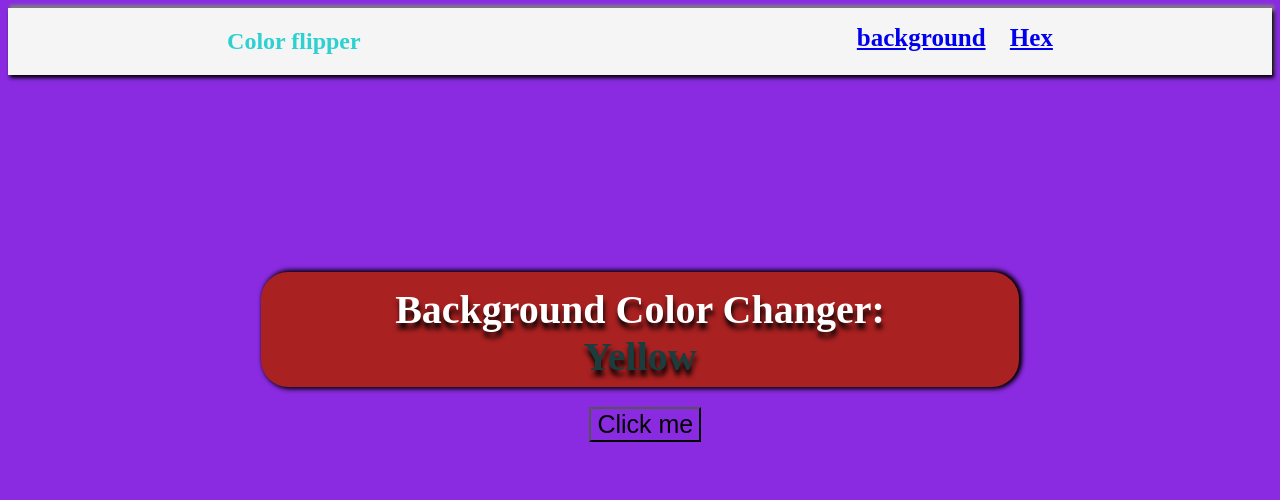
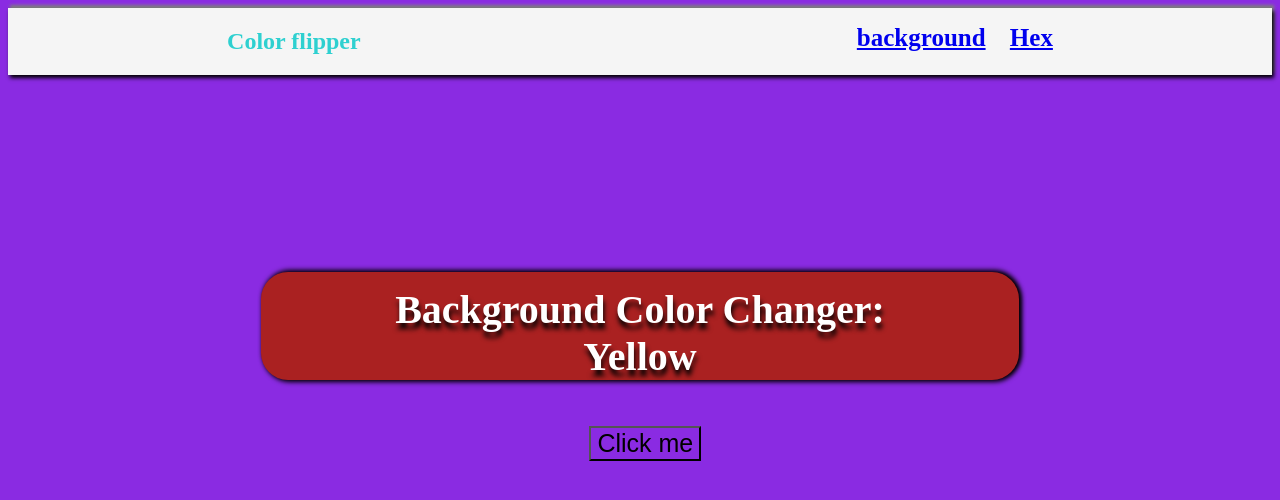
Before and after one commit to Olabode1232/backgrondColor-changer, a plain HTML site: page index.html in a window 1280 px wide. Drawn offline with Linux system fonts and the light colour scheme.

Commit message:
olabode1

```diff
--- a/backgroundColor.css
+++ b/backgroundColor.css
@@ -25,7 +25,8 @@ div.container{
     background-color: rgb(170 33 33);
     box-shadow: 2px 2px 5px black, 2px -2px 5px black;
     width: 60%;
-    height: 115px;
+    /* height: 115px; */
+    height: auto;
     margin-left: 20%;
     border-radius: 27px;
     margin-left: 20%;
@@ -39,7 +40,7 @@ div h1.bground{
 }
 div h1 span.color{
     text-align: center;
-    color: rgb(28, 61, 61);
+    color:white;
 }
 button.btn{
     background-color: transparent;
```
